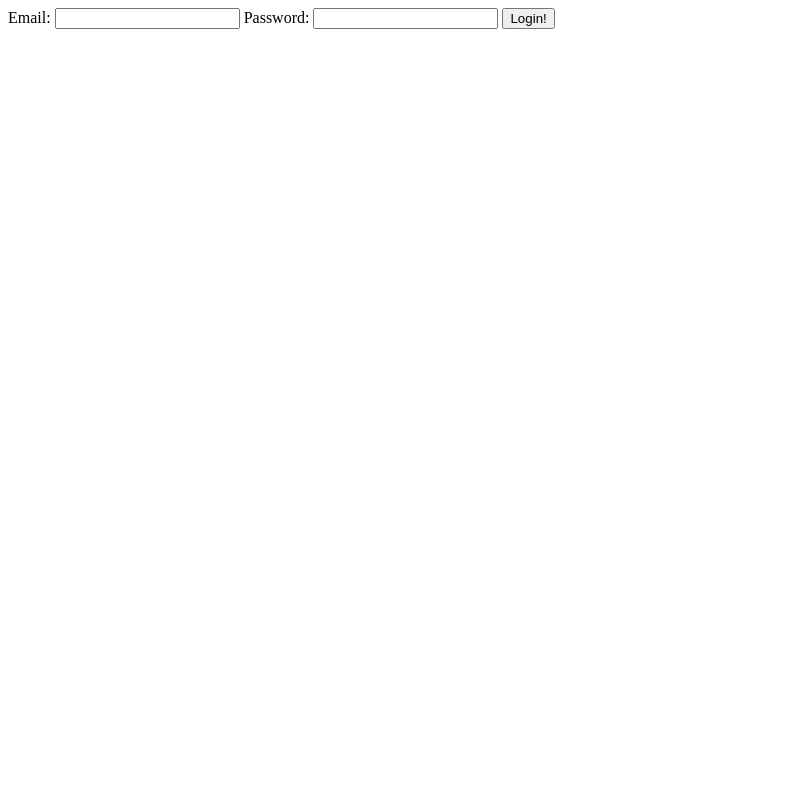
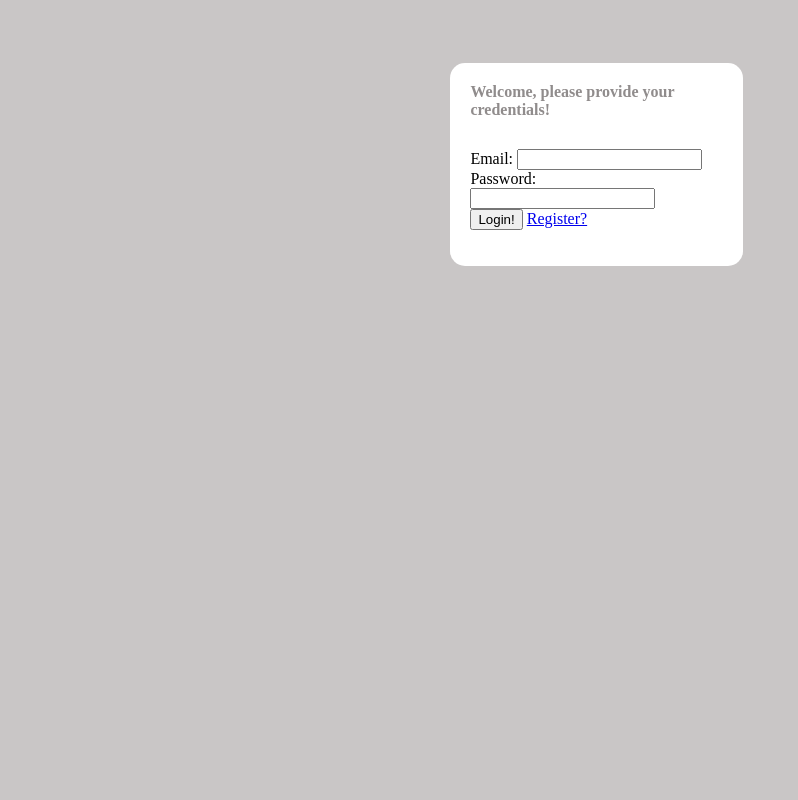
Before and after one commit to Rositsazz/course_system, a Django app: page /login in a window 1280 px wide. Shown: the whole page, without its empty margins (0-798 px from the left). Run offline with Django 3.2, Linux system fonts and the light colour scheme; tables that the repository leaves empty hold one stand-in row (values such as "Sample post").

Commit message:
Login page style

```diff
--- a/EducationSystem/website/templates/website/index.html
+++ b/EducationSystem/website/templates/website/index.html
@@ -1,6 +1,6 @@
 <html>
   <head>
-    <title>CS Grad Helper</title>
+    <title>Education System</title>
     <style>
       * {
         margin: 0;
--- a/EducationSystem/website/templates/website/login.html
+++ b/EducationSystem/website/templates/website/login.html
@@ -1,24 +1,45 @@
 <style>
+body {
+  background-color: #c9c6c6;
+}
   .errors {
     color: red;
   }
+  .login-box {
+    width: 20%;
+    margin-left: 35%;
+    margin-top: 5%;
+    background-color: white;
+    padding: 20px;
+    border-radius: 15px;
+  }
+  .welcoming {
+    font-weight: 900;
+    padding-bottom: 30px;
+    color: #908c8c;
+  }
 </style>
-
+<div class="login-box">
+  <div class="welcoming"><span>Welcome, please provide your credentials!</span></div>
   <form action="{% url 'website:login' %}" method="POST">
     {% csrf_token %}
     <label for="email">
       Email:
     </label>
     <input id="email" name="email" type="email">
-
+    <br/>
     <label>
       Password:
       <input id="password" name="password" type="password">
     </label>
-
+    <br/>
     <input type="submit" value='Login!'>
+    <a href="{% url 'website:register' %}">
+      Register?
+     </a><br>
   </form>
 
   <div class="errors">
-  {{error}}
+    <b>{{error}}</b>
   </div>
+</div>
--- a/EducationSystem/website/templates/website/profile.html
+++ b/EducationSystem/website/templates/website/profile.html
@@ -1,6 +1,6 @@
 <html>
   <head>
-    <title>Random website</title>
+    <title>Profile page</title>
 
     <style rel="stylesheet">
       table {
```
Also changed, not shown: EducationSystem/db.sqlite3. Lines whose indentation alone changed are shown as unchanged.
